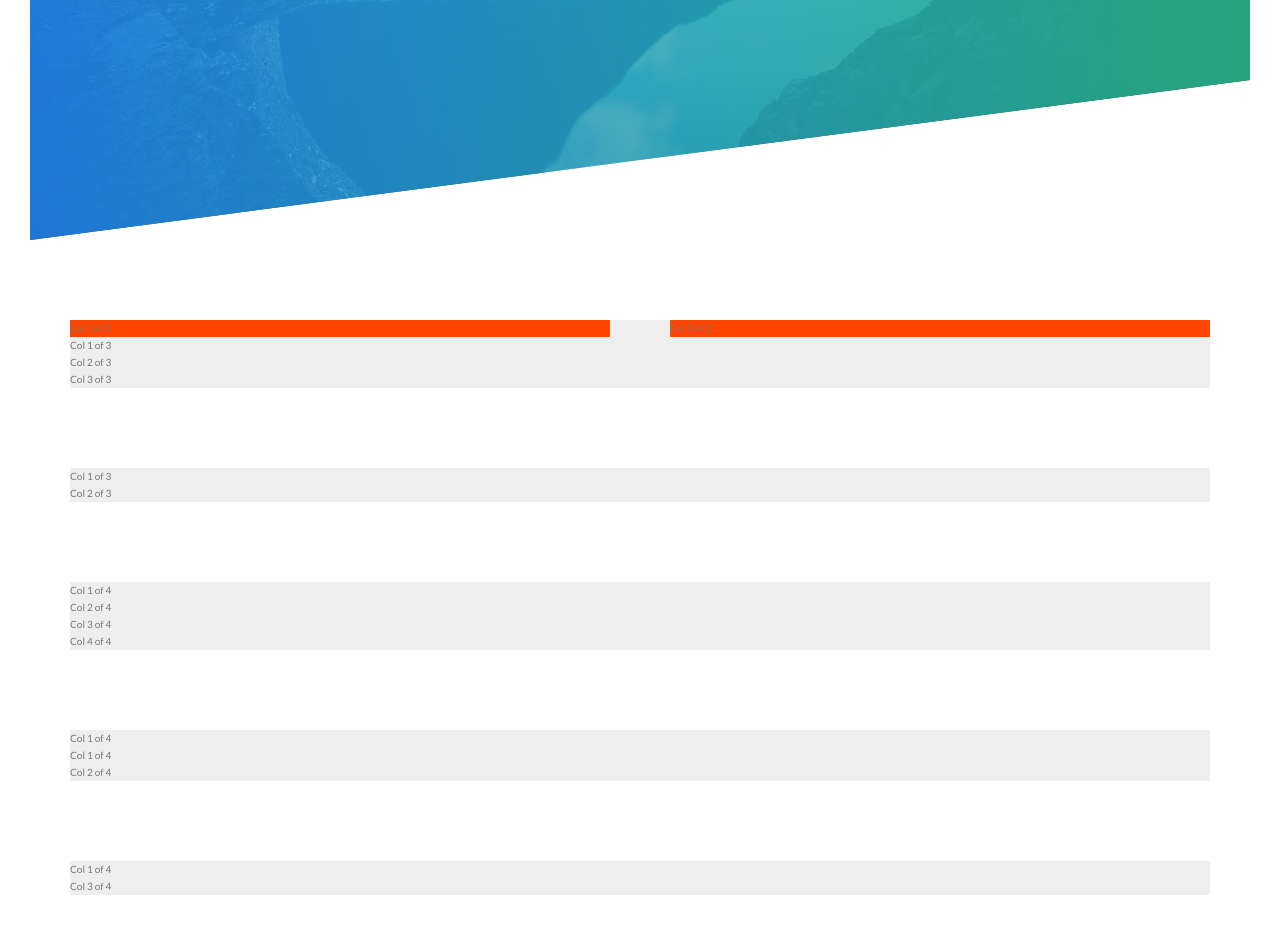
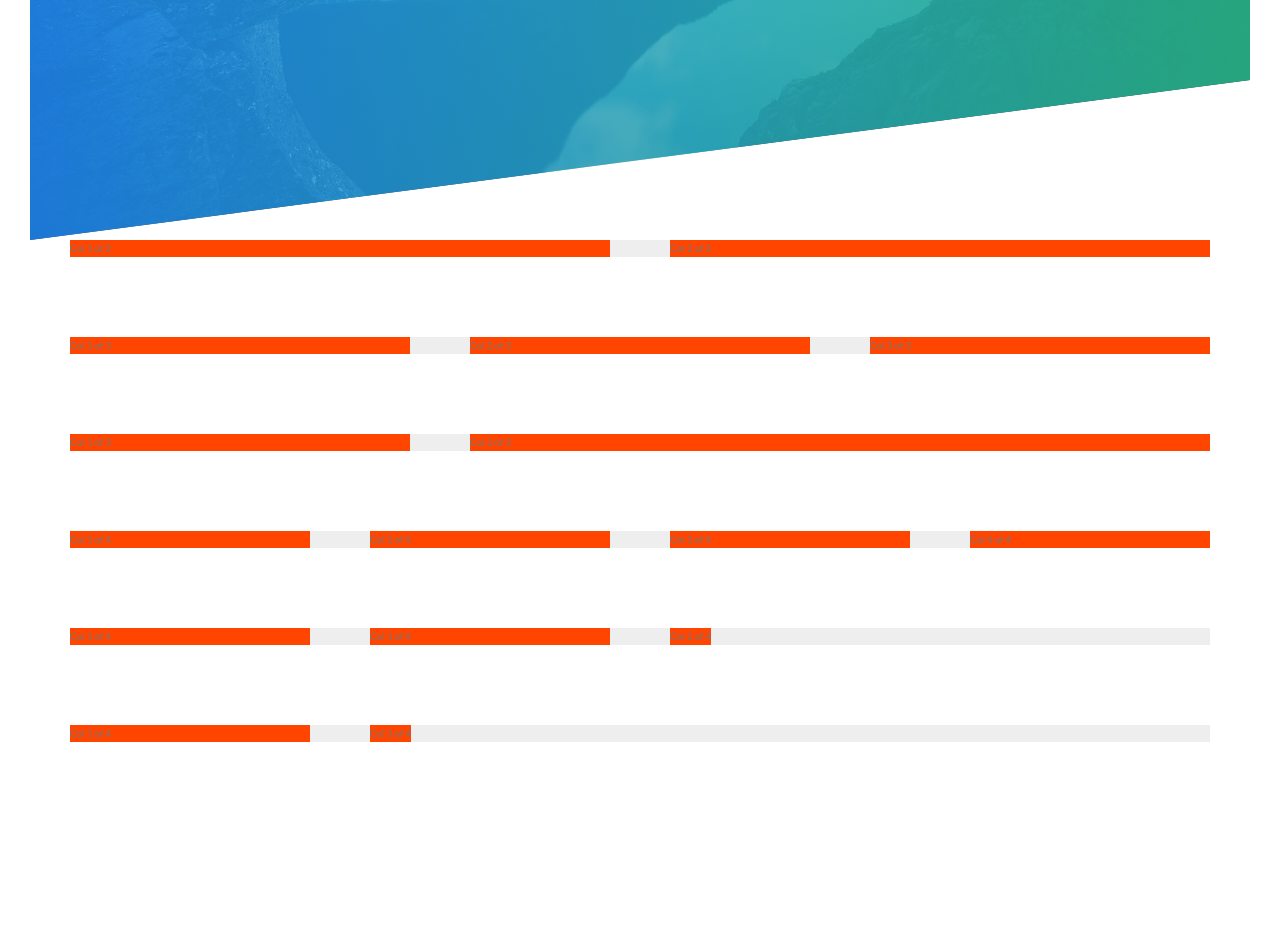
Before and after one commit to SparksFullStack/naturelust, a PHP site: page / in a window 1280 px wide. Shown: the part 550-1475 px from the top of the page. After the commit the page ends 1292 px from the top, so only its background shows below. Run offline with PHP 8.4, Linux system fonts and the light colour scheme; some libraries are stand-ins or nearby versions.

Commit message:
col one of three and two of three complete

```diff
--- a/css/style.css
+++ b/css/style.css
@@ -136,9 +136,20 @@ body {
   margin: 0 auto; }
   .row:not(:last-child) {
     margin-bottom: 8rem; }
-  .row .col-1-of-2 {
-    width: calc((100% - 6rem) / 2);
+  .row::after {
+    content: "";
+    display: table;
+    clear: both; }
+  .row [class^="col-"] {
     background-color: orangered;
     float: left; }
-    .row .col-1-of-2:not(:last-child) {
+    .row [class^="col-"]:not(:last-child) {
       margin-right: 6rem; }
+  .row .col-1-of-2 {
+    width: calc((100% - 6rem) / 2); }
+  .row .col-1-of-3 {
+    width: calc((100% - (2 * 6rem)) / 3); }
+  .row .col-2-of-3 {
+    width: calc(2 * ((100% - (2 * 6rem)) / 3) + 6rem); }
+  .row .col-1-of-4 {
+    width: calc((100% - (3 * 6rem)) / 4); }
--- a/sass/abstracts/_mixins.scss
+++ b/sass/abstracts/_mixins.scss
@@ -0,0 +1,8 @@
+// Clearfix Mixin
+@mixin clearfix {
+    &::after {
+        content: "";
+        display: table;
+        clear: both;
+    }
+}
--- a/sass/layout/_grid.scss
+++ b/sass/layout/_grid.scss
@@ -8,13 +8,32 @@
         margin-bottom: $gutter-vertical;
     }
 
-    .col-1-of-2 {
-        width: calc((100% - #{$gutter-horizontal}) / 2); // note that to use a variable with the calc function it needs the special #{} syntax
+    @include clearfix;
+
+    // attribute selector
+    [class^="col-"] { // this selects all of the elements with a class attribute that starts with "col-"
         background-color: orangered;
         float: left;
 
         &:not(:last-child){
+
             margin-right: $gutter-horizontal;
         }
     }
+
+    .col-1-of-2 {
+        width: calc((100% - #{$gutter-horizontal}) / 2); // note that to use a variable with the calc function it needs the special #{} syntax
+    }
+
+    .col-1-of-3 {
+        width: calc((100% - (2 * #{$gutter-horizontal})) / 3);
+    }
+
+    .col-2-of-3 {
+        width: calc(2 * ((100% - (2 * #{$gutter-horizontal})) / 3) + #{$gutter-horizontal}); // this multiplies the length of the 1-of-3 by two
+    }
+
+    .col-1-of-4 {
+        width: calc((100% - (3 * #{$gutter-horizontal})) / 4);
+    }
 }
```
